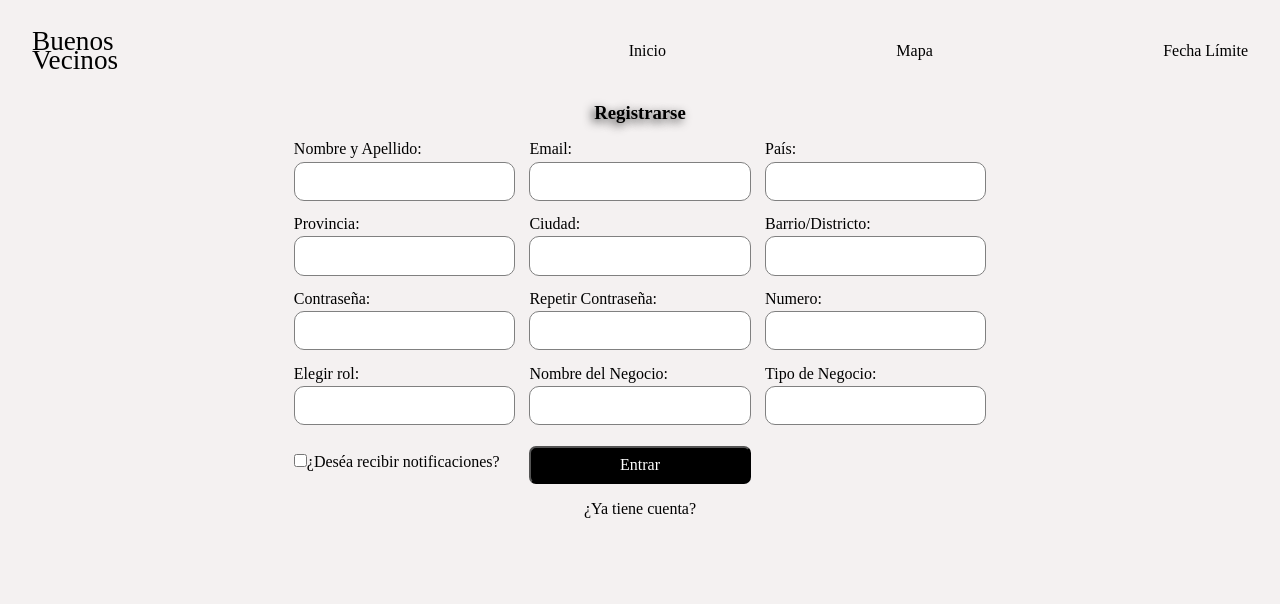
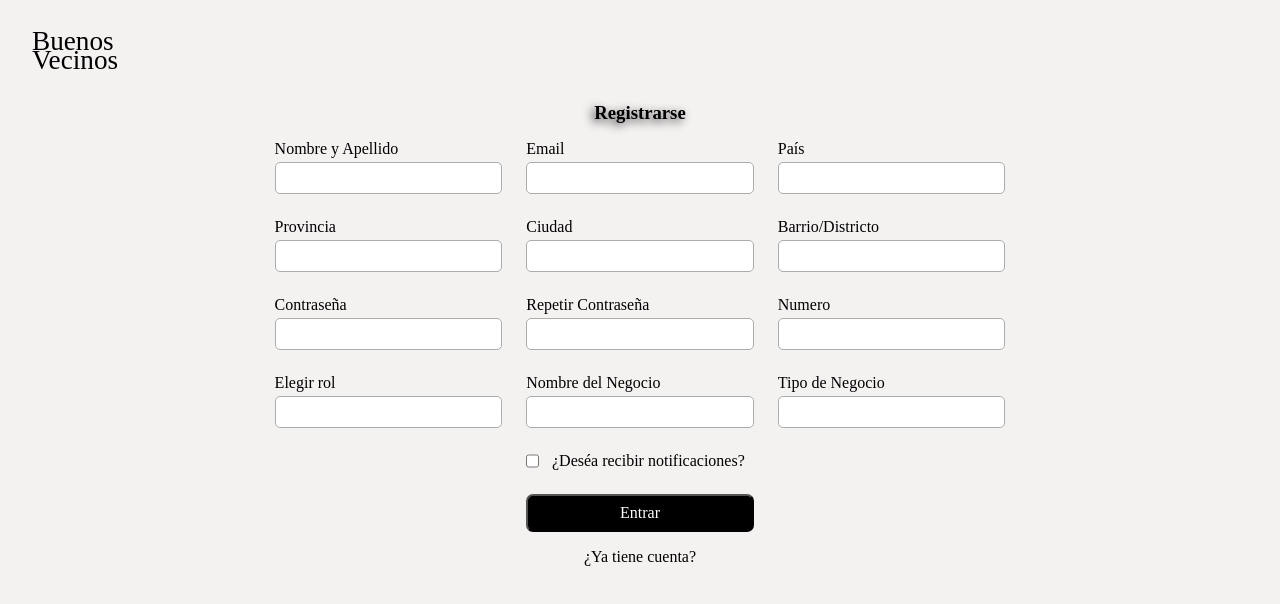
Before and after one commit to pibelanzallamas/buenos-vecinos, a React (Vite) app: page /register in a window 1280 px wide. Shown: the top 604 px of the page. Built offline with nearby package versions, Linux system fonts and the light colour scheme; a web font is replaced by a local one.

Commit message:
navbar desktop wihout menu

```diff
--- a/src/components/Login.jsx
+++ b/src/components/Login.jsx
@@ -14,11 +14,11 @@ function Login() {
       <h3>Iniciar Sesión</h3>
       <form onSubmit={(e) => handleSubmit(e)}>
         <div className="input">
-          <label htmlFor="email">Email:</label>
+          <label htmlFor="email">Email</label>
           <input type="email" name="email" id="name" required></input>
         </div>
         <div className="input">
-          <label htmlFor="password">Contraseña:</label>
+          <label htmlFor="password">Contraseña</label>
           <input type="password" name="password" id="password" required></input>
         </div>
         <button type="submit">Entrar</button>
--- a/src/components/Navbar.jsx
+++ b/src/components/Navbar.jsx
@@ -25,7 +25,7 @@ function Navbar() {
             </figure>
           )}
         </li>
-        <a href="#" className="desk-nav-items">
+        {/* <a href="#" className="desk-nav-items">
           Inicio
         </a>
         <a href="#" className="desk-nav-items">
@@ -33,7 +33,7 @@ function Navbar() {
         </a>
         <a href="#" className="desk-nav-items">
           Fecha Límite
-        </a>
+        </a> */}
       </ul>
       {menu && (
         <ul className="mobile-menu">
--- a/src/components/Register.jsx
+++ b/src/components/Register.jsx
@@ -17,7 +17,7 @@ function Register() {
       <section>
         <form onSubmit={(e) => handleSubmit(e)}>
           <div className="input">
-            <label htmlFor="email">Nombre y Apellido:</label>
+            <label htmlFor="email">Nombre y Apellido</label>
             <input
               type="email"
               name="email"
@@ -27,7 +27,15 @@ function Register() {
             ></input>
           </div>
           <div className="input">
-            <label htmlFor="password">Email:</label>
+            <label htmlFor="password">Email</label>
+            <input type="email" name="password" id="password" required></input>
+          </div>
+          <div className="input">
+            <label htmlFor="email">País</label>
+            <input type="email" name="email" id="name" required></input>
+          </div>
+          <div className="input">
+            <label htmlFor="password">Provincia</label>
             <input
               type="password"
               name="password"
@@ -36,11 +44,11 @@ function Register() {
             ></input>
           </div>
           <div className="input">
-            <label htmlFor="email">País:</label>
+            <label htmlFor="email">Ciudad</label>
             <input type="email" name="email" id="name" required></input>
           </div>
           <div className="input">
-            <label htmlFor="password">Provincia:</label>
+            <label htmlFor="password">Barrio/Districto</label>
             <input
               type="password"
               name="password"
@@ -49,11 +57,11 @@ function Register() {
             ></input>
           </div>
           <div className="input">
-            <label htmlFor="email">Ciudad:</label>
+            <label htmlFor="email">Contraseña</label>
             <input type="email" name="email" id="name" required></input>
           </div>
           <div className="input">
-            <label htmlFor="password">Barrio/Districto:</label>
+            <label htmlFor="password">Repetir Contraseña</label>
             <input
               type="password"
               name="password"
@@ -62,11 +70,7 @@ function Register() {
             ></input>
           </div>
           <div className="input">
-            <label htmlFor="email">Contraseña:</label>
-            <input type="email" name="email" id="name" required></input>
-          </div>
-          <div className="input">
-            <label htmlFor="password">Repetir Contraseña:</label>
+            <label htmlFor="password">Numero</label>
             <input
               type="password"
               name="password"
@@ -75,7 +79,7 @@ function Register() {
             ></input>
           </div>
           <div className="input">
-            <label htmlFor="password">Numero:</label>
+            <label htmlFor="password">Elegir rol</label>
             <input
               type="password"
               name="password"
@@ -84,7 +88,7 @@ function Register() {
             ></input>
           </div>
           <div className="input">
-            <label htmlFor="password">Elegir rol:</label>
+            <label htmlFor="password">Nombre del Negocio</label>
             <input
               type="password"
               name="password"
@@ -93,16 +97,7 @@ function Register() {
             ></input>
           </div>
           <div className="input">
-            <label htmlFor="password">Nombre del Negocio:</label>
-            <input
-              type="password"
-              name="password"
-              id="password"
-              required
-            ></input>
-          </div>
-          <div className="input">
-            <label htmlFor="password">Tipo de Negocio:</label>
+            <label htmlFor="password">Tipo de Negocio</label>
             <input
               type="password"
               name="password"
@@ -111,13 +106,17 @@ function Register() {
             ></input>
           </div>
 
-          <div className="input">
-            <label>
+          <div></div>
+
+          <div>
+            <label className="checkbox">
               <input type="checkbox"></input>
               ¿Deséa recibir notificaciones?
             </label>
           </div>
 
+          <div></div>
+          <div></div>
           <button type="submit">Entrar</button>
         </form>
       </section>
--- a/src/styles/app.css
+++ b/src/styles/app.css
@@ -83,9 +83,9 @@ form .input {
   text-align: left;
 }
 form input {
-  border-radius: 10px;
-  border: 1px solid gray;
-  padding: 0.6rem;
+  border-radius: 5px;
+  border: 1px solid #acacac;
+  padding: 0.4rem 0.8rem;
   font-size: 1rem;
 }
 form button {
@@ -100,12 +100,25 @@ form button {
     width: 24rem;
   }
 }
+.register-page form button {
+  margin-top: -1rem;
+}
+
+.checkbox {
+  display: flex;
+  gap: 0.8rem;
+}
+
 @media (min-width: 1000px) {
-  form {
+  .register-page form {
     display: grid;
     grid-template-columns: repeat(3, 1fr);
     align-items: center;
     justify-content: center;
+    gap: 1.5rem;
+  }
+  .register-page form button {
+    margin-top: 0;
   }
 }
 * {
--- a/src/styles/login.sass
+++ b/src/styles/login.sass
@@ -16,9 +16,9 @@ form
     gap: 0.2rem
     text-align: left
   input
-    border-radius: 10px
-    border: 1px solid gray
-    padding: 0.6rem
+    border-radius: 5px
+    border: 1px solid #acacac
+    padding: 0.4rem 0.8rem
     font-size: 1rem
   button
     margin-top: 0.4rem
--- a/src/styles/register.sass
+++ b/src/styles/register.sass
@@ -1,6 +1,18 @@
+.register-page form
+  button
+    margin-top: -1rem
+
+.checkbox
+  display: flex
+  gap: 0.8rem
+
+
 @media (min-width: 1000px)
-  form
+  .register-page form
     display: grid
     grid-template-columns: repeat(3, 1fr)
     align-items: center
     justify-content: center
+    gap: 1.5rem
+    button
+      margin-top: 0
```
Also changed, not shown: 1 other file (tests, documents, lock files or other folders).
